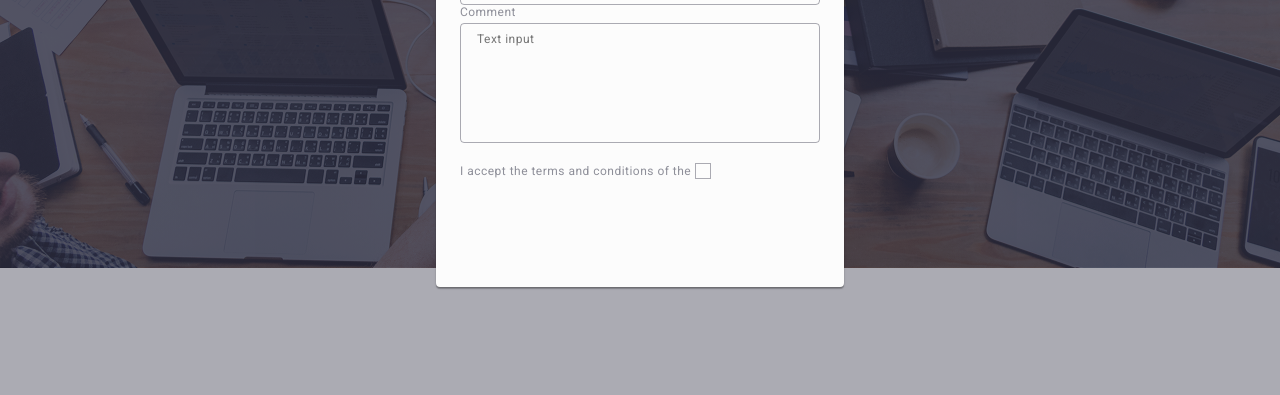
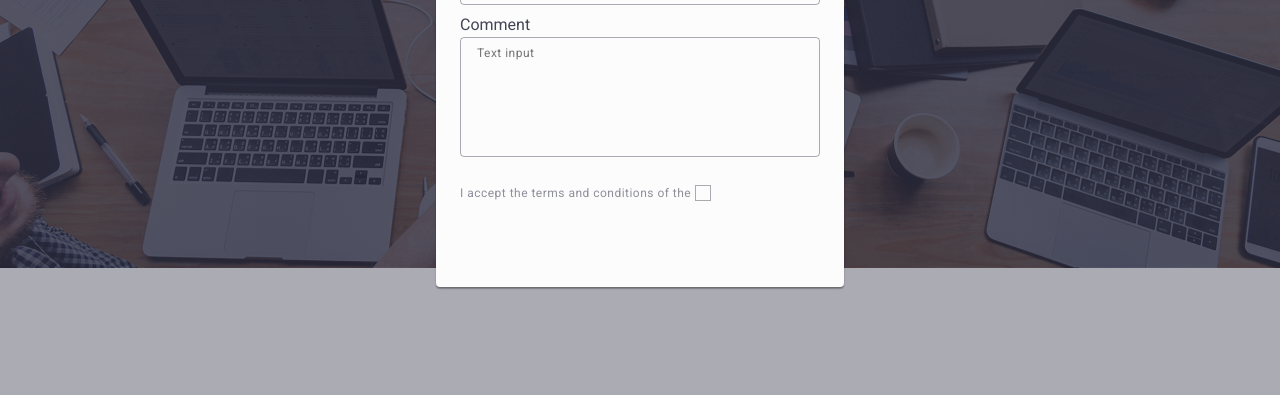
Before and after one commit to berkince14/goit-markup-hw-05, a plain HTML site: page index.html in a window 1280 px wide. Shown: the part 405-800 px from the top of the page. Drawn offline with nearby package versions, Linux system fonts and the light colour scheme.

Commit message:
fixed html and css

```diff
--- a/css/styles.css
+++ b/css/styles.css
@@ -632,7 +632,7 @@ ul {
   transition: fill 250ms cubic-bezier(0.4, 0, 0.2, 1);
 }
 
-.modal-form-svg-textarea {
+.modal-form-div-textarea {
   margin-bottom: 16px;
 }
 
--- a/index.html
+++ b/index.html
@@ -514,7 +514,8 @@
                 <use href="./images/icons.svg#icon-email"></use>
               </svg>
             </div>
-            <div class="modal-form-div">
+          </div>
+          <div class="modal-form-div-textarea">
             <label for="user-comment" class="modal-form-label">Comment</label>
             <textarea
               name="user-comment"
@@ -540,7 +541,6 @@
               </span>
             </label>
           </div>
-          </div>
         </form>
       </div>
     </div>
```
Lines whose indentation alone changed are shown as unchanged.
